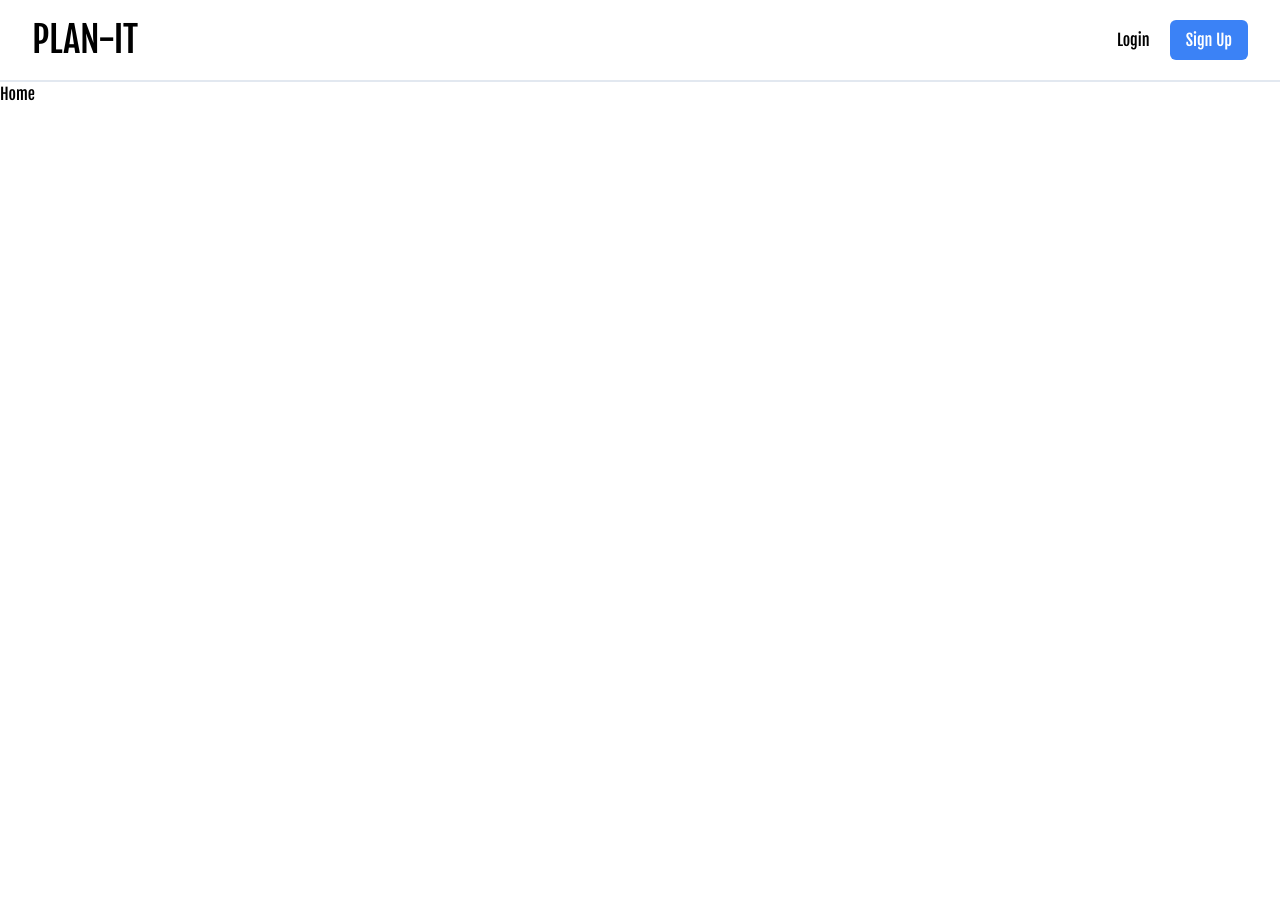
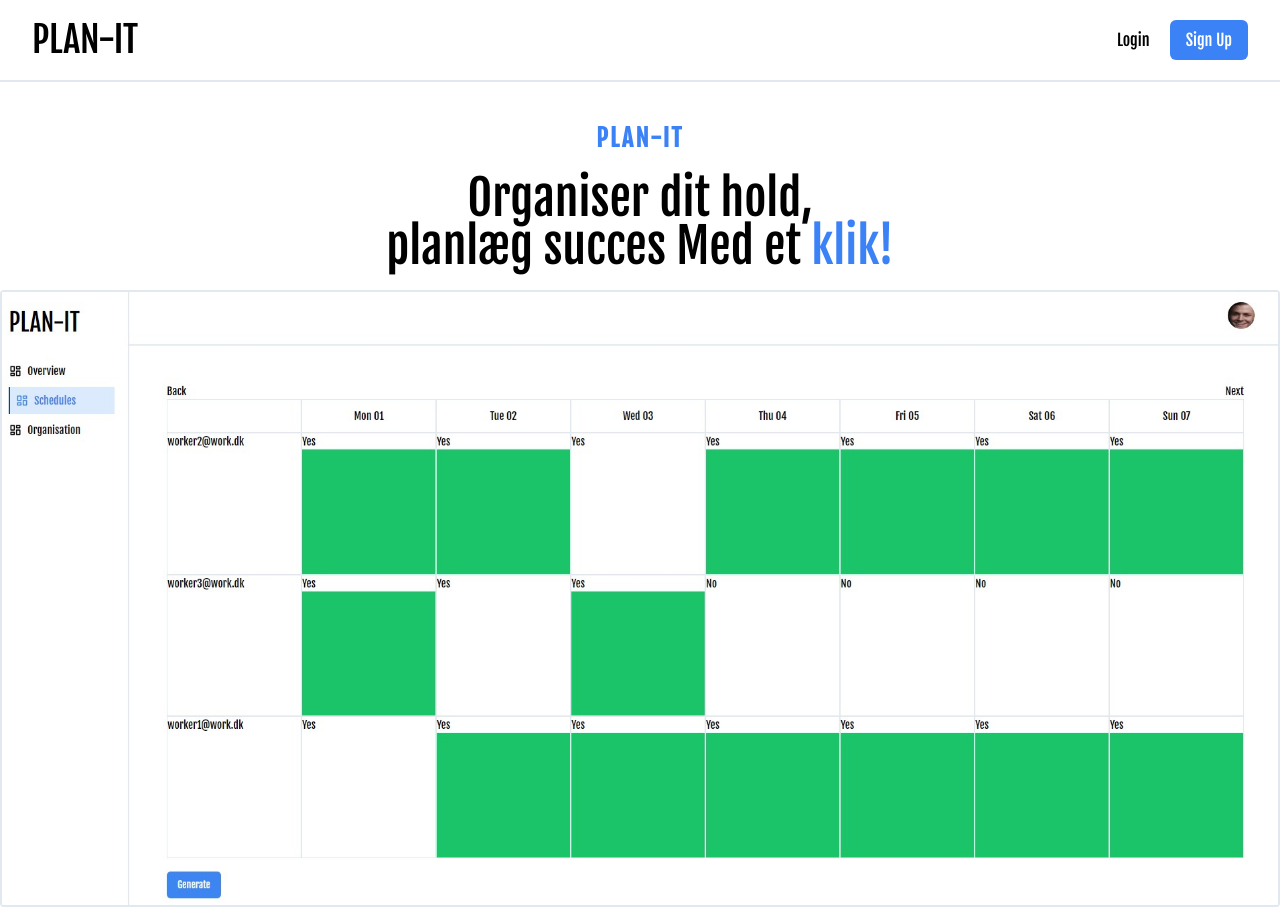
Before and after one commit to NikoStein96/VagtplanFrontend, a React (Vite) app: page / in a window 1280 px wide. Before the commit the page ends 800 px from the top, so only its background shows below. Built offline with nearby package versions, Linux system fonts and the light colour scheme; no server answers.

Commit message:
landing page

```diff
--- a/src/pages/Home.tsx
+++ b/src/pages/Home.tsx
@@ -1,5 +1,20 @@
 function Home() {
-  return <div>Home</div>;
+  return (
+    <div className="flex flex-col items-center mt-10 gap-5">
+      <h1 className="text-2xl text-blue-500 font-bold tracking-widest">
+        PLAN-IT
+      </h1>
+
+      <h2 className="text-5xl text-center line-">
+        Organiser dit hold, <br /> planlæg succes Med et{" "}
+        <span className="text-blue-500">klik!</span>
+      </h2>
+
+      <div className="max-w-[80rem] border-2 rounded">
+        <img className="w-full" src="./hero.jpg" />
+      </div>
+    </div>
+  );
 }
 
 export default Home;
```
Also changed, not shown: public/hero.jpg (added).
